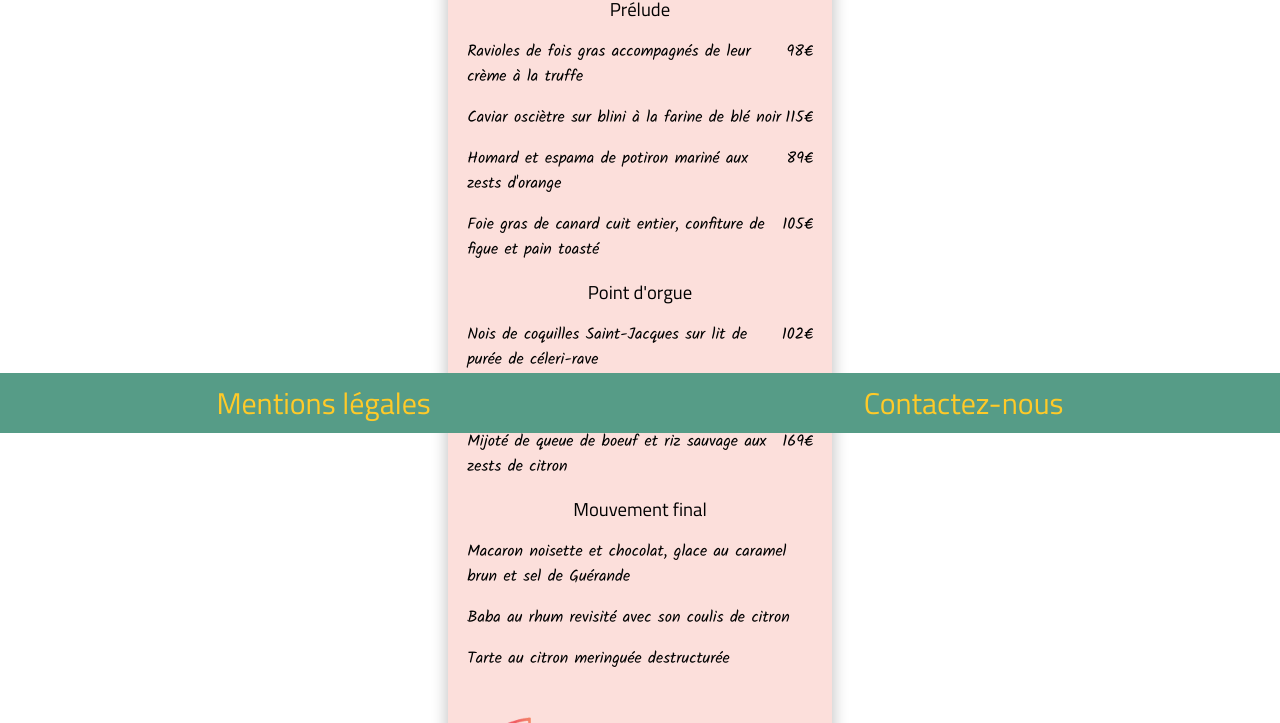
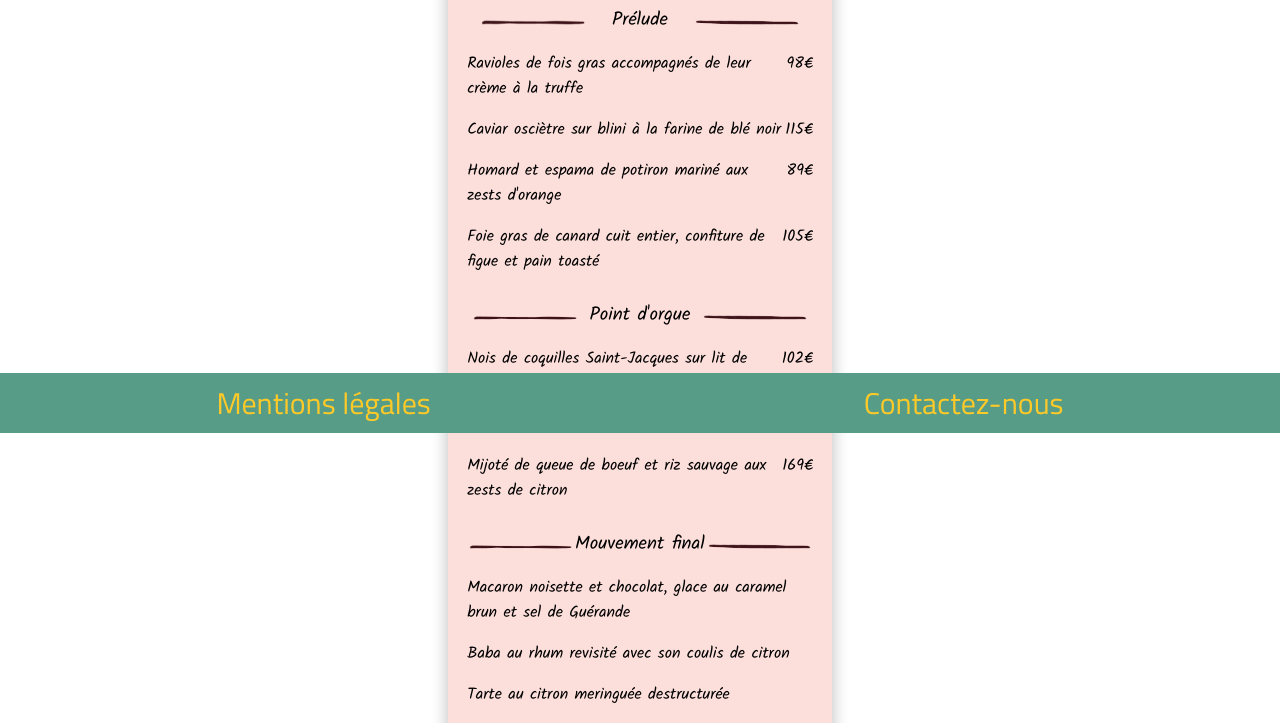
Before and after one commit to Meliodas973/OpenclassroomP3, a plain HTML site: page pagemenu_note_enchantee.html in a window 1280 px wide. Shown: the part 367-1090 px from the top of the page. Drawn offline with Linux system fonts and the light colour scheme; a web font is replaced by a local one.

Commit message:
02.09.2020
Rajouter des images "barre" sur les h3

```diff
--- a/Style.css
+++ b/Style.css
@@ -3,8 +3,6 @@ body{
     margin: 0;
     font-family: "Titillium Web","Trebuchet MS","Lucida Sans Unicode","Lucida Sans",Arial,sans-serif;
 }
-
-
 
 header{
     background-color: #569C87 ;
@@ -13,7 +11,7 @@ header{
     text-align: center;
 }
 
-header h1{
+header p{
     color: #FFCA28;
     margin: auto;
 }
@@ -151,7 +149,7 @@ img{
     display: flex;
     justify-content: center;
     text-align: center;
-    padding-bottom: 120px;
+    padding-bottom: 60px;
 }
 
 h2 span{
@@ -211,6 +209,7 @@ footer h2{
     font-family: 'segoe print', 'Kalam', cursive;
 }
 
+
 .restaurant-name {
     font-size: 30px;
     text-align: center;
@@ -255,6 +254,18 @@ h3{
     height: 40px;
 }
 
+.barre {
+    width: 30%;
+    height: 10%;
+}
+
+.barre_Page {
+    display: flex;
+    flex-direction: row;
+    align-items: baseline;
+    justify-content: space-around;
+    font-family: 'segoe print', 'Kalam', cursive;
+}
 
 /* page2 */
 
--- a/pagemenu_note_enchantee.html
+++ b/pagemenu_note_enchantee.html
@@ -29,8 +29,10 @@
                     </div>
 
                     <section>
-                        <div>
+                        <div class="barre_Page">
+                            <img src="./barre_P1_G.png" class="barre" alt="barre gauche page 1">
                             <h3>Prélude</h3>
+                            <img src="barre_P1_D.png" class="barre" alt="barre droite page 1">
                         </div>
                             <p>Ravioles de fois gras accompagnés de leur crème à la truffe<span>98€</span></p>
                             <p>Caviar osciètre sur blini à la farine de blé noir<span>115€</span></p>
@@ -39,8 +41,10 @@
                     </section>
 
                     <section>
-                        <div>
+                        <div class="barre_Page">
+                            <img src="./barre_P1_G.png" class="barre" alt="barre gauche page 1">
                             <h3>Point d'orgue</h3>
+                            <img src="barre_P1_D.png" class="barre" alt="barre droite page 1">
                         </div>
                             <p>Nois de coquilles Saint-Jacques sur lit de purée de céleri-rave<span>102€</span></p>
                             <p>Langoustine poêlée, purée de patate douce<span>205€</span></p>
@@ -48,8 +52,10 @@
                     </section>
 
                     <section>
-                        <div>
+                        <div class="barre_Page">
+                            <img src="./barre_P1_G.png" class="barre" alt="barre gauche page 1">
                             <h3>Mouvement final</h3>
+                            <img src="barre_P1_D.png" class="barre" alt="barre droite page 1">
                         </div>
                         <p>Macaron noisette et chocolat, glace au caramel brun et sel de Guérande</p>
                         <p>Baba au rhum revisité avec son coulis de citron</p>
```
Also changed, not shown: Ohmyfood.html (+1 -1 lines), pagemenu_chic_française.html (+9 -3 lines), pagemenu_la_palette_du_gout.html (+9 -4 lines), pagemenu_le_delice_des_papilles.html (+9 -3 lines), barre_P1_D.png (added), barre_P1_G.png (added), barre_P2_D.png (added), barre_P2_G.png (added), barre_P3_D1.png (added), barre_P3_D2.png (added), barre_P3_D3.png (added), barre_P3_G1.png (added), barre_P3_G2.png (added), barre_P3_G3.png (added), 2 more files.
